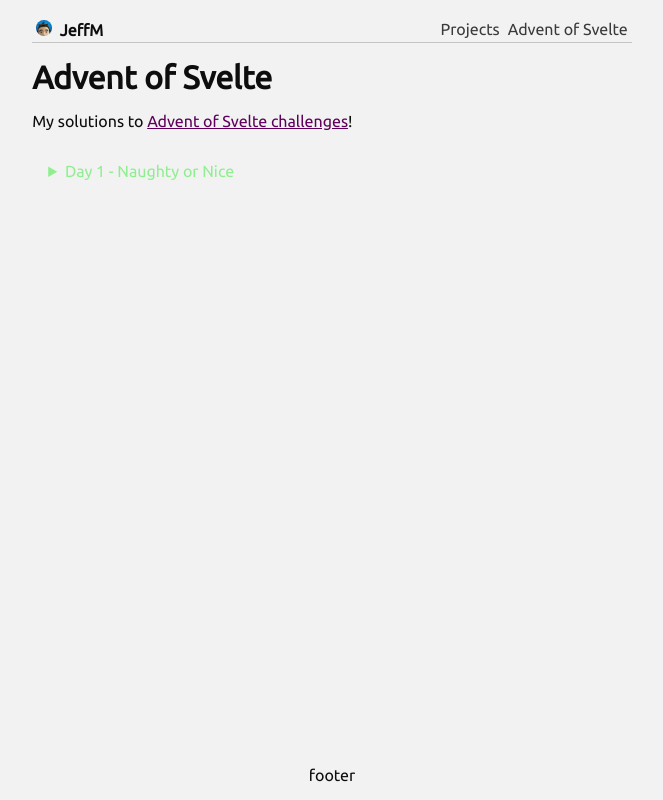
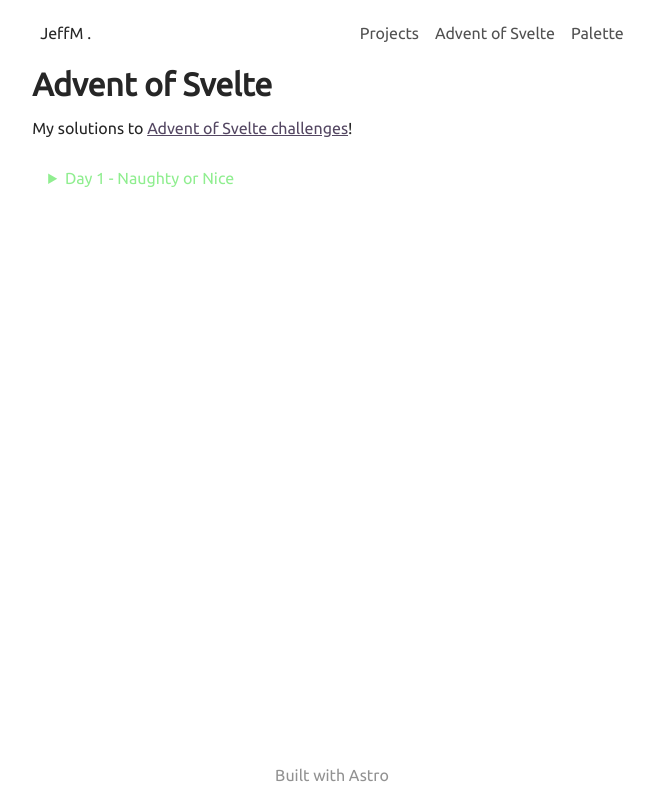
Before and after one commit to jeffmancilla/jeffmancilla.github.io, an Astro site: page /advent-of-svelte-2023 in a window 1280 px wide. Shown: the whole page, without its empty margins (308-971 px from the left). Built offline with nearby package versions, Linux system fonts and the light colour scheme; Astro itself is replaced by a stand-in of ours; no server answers.

Commit message:
style: update containers, add palette page for browser testing

```diff
--- a/src/layouts/main.astro
+++ b/src/layouts/portfolio.astro
@@ -4,11 +4,15 @@
 const navItems = [
 	{
 		href: '/#projects',
-		innerHTML: 'Projects',
+		text: 'Projects',
 	},
 	{
 		href: '/advent-of-svelte-2023',
-		innerHTML: 'Advent of Svelte',
+		text: 'Advent of Svelte',
+	},
+	{
+		href: '/palette',
+		text: 'Palette',
 	},
 ]
 ---
@@ -24,11 +28,11 @@
 	<body>
 		<header>
 			<nav>
-				<a href="/"><img src="./assets/jeffm-logo.png" /> JeffM</a>
+				<a href="/">JeffM .</a>
 				<div>
 					{
 						navItems.map((item) => {
-							return <a href={item.href}>{item.innerHTML}</a>
+							return <a href={item.href}>{item.text}</a>
 						})
 					}
 				</div>
@@ -37,7 +41,7 @@
 		<main>
 			<slot />
 		</main>
-		<footer>footer</footer>
+		<footer>Built with Astro</footer>
 	</body>
 </html>
 
@@ -45,10 +49,12 @@
 	@import url('https://fonts.googleapis.com/css2?family=Ubuntu&display=swap');
 
 	:root {
-		--dark: hsl(0, 0%, 5%);
-		--light: hsl(0, 0%, 95%);
-		--accent-1: hsl(240, 100%, 50%);
-		--accent-2: hsl(0, 75%, 50%);
+		--dark: hsl(0, 0%, 15%);
+		--light: hsla(0, 0%, 100%, 0.85);
+		--accent-1: #3f7cac;
+		--accent-2: #6a8eae;
+		--humanist: Seravek, 'Gill Sans Nova', Ubuntu, Calibri, 'DejaVu Sans', source-sans-pro, sans-serif;
+		--classical-humanist: Optima, Candara, 'Noto Sans', source-sans-pro, sans-serif;
 
 		--text: var(--dark);
 		--background: var(--light);
@@ -63,8 +69,7 @@
 	html {
 		color: var(--text);
 		background: var(--background);
-		font-family: 'Ubuntu', sans-serif;
-	}
+		font-family: var(--humanist);
 		a {
 			color: color-mix(in lch, var(--text) 50%, var(--accent-1) 50%);
 			&:visited {
@@ -72,6 +77,7 @@
 			}
 			&:hover {
 				color: color-mix(in lch, var(--text) 75%, var(--accent-1) 25%);
+			}
 		}
 	}
 	h1,
@@ -107,6 +113,8 @@
 		& footer {
 			padding-top: 0;
 			text-align: center;
+			opacity: .5;
+			font-weight: 300;
 		}
 	}
 
@@ -115,7 +123,6 @@
 		justify-content: space-between;
 		align-items: center;
 
-		border-bottom: 1px solid color-mix(in srgb, currentColor 20%, transparent);
 
 		& div:last-of-type {
 			display: flex;
@@ -123,11 +130,10 @@
 		}
 
 		& a {
-			padding: 0.25rem;
+			padding: 0.5rem;
 			text-decoration: none;
+			font-weight: 300;
 			color: var(--text);
-			line-height: 1rem;
-			font-weight: 400;
 			opacity: 0.8;
 			& img {
 				height: 1rem;
@@ -136,7 +142,6 @@
 			}
 			&:hover {
 				opacity: 1;
-				font-weight: 600;
 			}
 			& :visited {
 				color: var(--text);
@@ -144,7 +149,7 @@
 		}
 		&:first-child > a {
 			opacity: 1;
-			font-weight: 600;
+			font-weight: 400;
 		}
 	}
 </style>
--- a/src/pages/advent-of-svelte-2023.astro
+++ b/src/pages/advent-of-svelte-2023.astro
@@ -1,5 +1,5 @@
 ---
-import Layout from '../layouts/main.astro'
+import Layout from '../layouts/portfolio.astro'
 import Day1 from '../components/advent-of-svelte-2023/Day1.svelte'
 import AdventOfSvelte from '../components/advent-of-svelte-2023/AdventOfSvelte.svelte'
 ---
--- a/src/pages/index.astro
+++ b/src/pages/index.astro
@@ -1,5 +1,5 @@
 ---
-import Layout from "../layouts/main.astro";
+import Layout from "../layouts/portfolio.astro";
 ---
 
 <Layout>
```
Also changed, not shown: src/pages/palette.astro (added, +10 -0 lines). Lines whose indentation alone changed are shown as unchanged.
